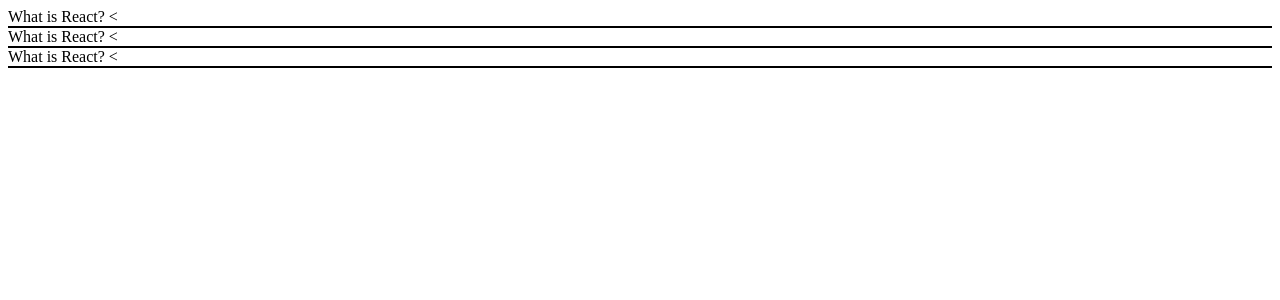
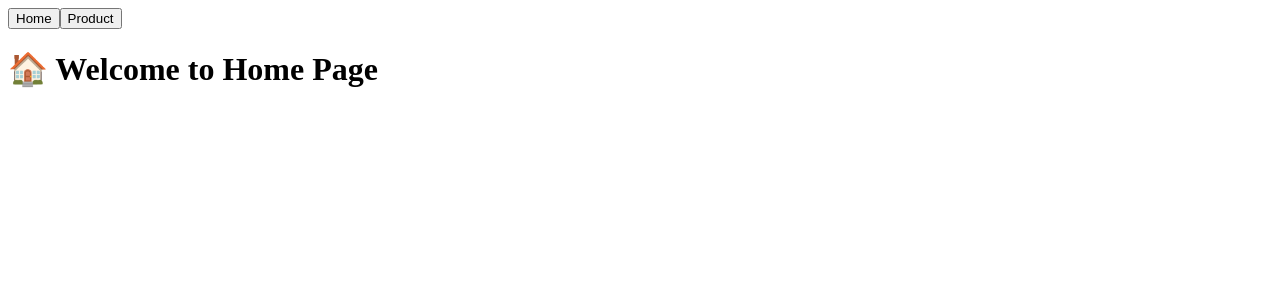
Before and after one commit to Hrithik-14/react-1, a React (Vite) app: page / in a window 1280 px wide. Shown: the top 300 px of the page. Built offline with nearby package versions, Linux system fonts and the light colour scheme.

Commit message:
first commit

```diff
--- a/package.json
+++ b/package.json
@@ -15,7 +15,8 @@
   "dependencies": {
     "deploy": "^1.0.3",
     "react": "^19.0.0",
-    "react-dom": "^19.0.0"
+    "react-dom": "^19.0.0",
+    "react-router-dom": "^7.4.0"
   },
   "devDependencies": {
     "@eslint/js": "^9.21.0",
--- a/src/App.jsx
+++ b/src/App.jsx
@@ -1,41 +1,92 @@
-import React, { useState } from 'react'
+// import React from 'react'
+// import Question from './Question'
+// import {BrowserRouter,Routes,Route} from 'react-router-dom'
+// import ProductDetails from './ProductDetails'
 
-function App() {
+// function App() {
 
 
-  const faqs = [
-    {
-      question : "What is React?",
-      answer : "React is javascript"
-    },
-    {
-      question : "What is React?",
-      answer : "React is javascript"
-    },
-    {
-      question : "What is React?",
-      answer : "React is javascript"
-    }
-  ]
 
-  const [isActive, setIsActive] = useState(null)
+//   return (
+//     // <Question/>
+//     <BrowserRouter>
+//     <Routes>
+//       <Route path="/" element={<Home />} />
+//       <Route path="/product/:id" element={<ProductDetails />} />
+//     </Routes>
+//     </BrowserRouter>
+//   )
+// }
 
-  const toggleAns = (index) => {
-    setIsActive( isActive === index ? null : index)
-  }
+// export default App
+
+import React from "react";
+import { BrowserRouter as Router, Route, Routes, Link, useParams, useNavigate } from "react-router-dom";
+
+// 📌 Navbar Component
+function Navbar() {
+  const navigate = useNavigate()
   return (
-    <div className="App">
-    {faqs.map((faq, index) => (
-      <div key={faq.index} style={{ borderBottom: "2px solid black" }}>
-        <div onClick={() => toggleAns(index)}>
-          {faq.question} <span>{isActive === index ? ">" : "<"}</span>
-        </div>
-        <div>{isActive === index && <div>{faq.answer}</div>}</div>
-      </div>
-    ))}
-    </div>
-
-  )
+    <nav className="p-4 bg-blue-500 text-white flex gap-4">
+      {/* <Link to="/">Home</Link>
+      <Link to="/products">Products</Link> */}
+      <button
+      onClick={() => navigate('/')}
+      >Home</button>
+      <button
+      onClick={() => navigate('/products')}
+      >Product</button>
+    </nav>
+  );
 }
 
-export default App
+// 📌 Home Page
+function Home() {
+  return <h1 className="text-center mt-5">🏠 Welcome to Home Page</h1>;
+}
+
+// 📌 Products Page (List of Products)
+function Products() {
+  const productList = [
+    { id: 1, name: "Laptop" },
+    { id: 2, name: "Smartphone" },
+    { id: 3, name: "Headphones" }
+  ];
+  const navigate = useNavigate()
+
+  return (
+    <div className="text-center mt-5">
+      <h1>🛍️ Products List</h1>
+      {productList.map((product) => (
+        <p key={product.id}>
+          {/* <Link to={`/products/${product.id}`}>{product.name}</Link> */}
+          <button
+          onClick={() =>{
+            navigate(`/products/${product.id}`)
+          }}
+          >{product.name}</button>
+        </p>
+      ))}
+    </div>
+  );
+}
+
+// 📌 Product Details Page (Dynamic Routing with useParams)
+function ProductDetails() {
+  const { productId } = useParams();
+  return <h1 className="text-center mt-5">🛍️ Product Details for ID: {productId}</h1>;
+}
+
+// 📌 Main App Component with Routing
+export default function App() {
+  return (
+    <Router>
+      <Navbar />
+      <Routes>
+        <Route path="/" element={<Home />} />
+        <Route path="/products" element={<Products />} />
+        <Route path="/products/:productId" element={<ProductDetails />} />
+      </Routes>
+    </Router>
+  );
+}
--- /dev/null
+++ b/src/ProductDetails.jsx
@@ -0,0 +1,30 @@
+
+
+import React from 'react'
+import { useParams } from 'react-router-dom';
+
+const productData = {
+    1: { name: "Baby Stroller", price: "$200", description: "Comfortable stroller for your baby." },
+    2: { name: "Baby Bottle", price: "$20", description: "Safe and BPA-free feeding bottle." },
+    3: { name: "Diapers", price: "$50", description: "Soft and absorbent baby diapers." },
+  };
+
+function ProductDetails() {
+
+    const {id} = useParams()
+    const product = productData[id]
+
+    if(!product){
+        return <h2>Product NOt Found</h2>
+    }
+  return (
+    <div>
+        <h2>{product.name}</h2>
+        <p>Price: {product.price}</p>
+        <p>Description: {product.description}</p>
+
+    </div>
+  )
+}
+
+export default ProductDetails
--- /dev/null
+++ b/src/Question.jsx
@@ -0,0 +1,38 @@
+import React, { useState } from 'react'
+
+function Question() {
+    const faqs = [
+        {
+          question : "What is React?",
+          answer : "React is javascript"
+        },
+        {
+          question : "What is React?",
+          answer : "React is javascript"
+        },
+        {
+          question : "What is React?",
+          answer : "React is javascript"
+        }
+      ]
+
+      const [isActive, setIsActive] = useState(null)
+
+      const toggleAns = (index) => {
+        setIsActive( isActive === index ? null : index)
+      }
+  return (
+    <div className="App">
+    {faqs.map((faq, index) => (
+      <div key={faq.index} style={{ borderBottom: "2px solid black" }}>
+        <div onClick={() => toggleAns(index)}>
+          {faq.question} <span>{isActive === index ? ">" : "<"}</span>
+        </div>
+        <div>{isActive === index && <div>{faq.answer}</div>}</div>
+      </div>
+    ))}
+    </div>
+  )
+}
+
+export default Question
```
Also changed, not shown: src/Home.jsx (added, +9 -0 lines), src/Navbar.jsx (added, +25 -0 lines), src/ProductList.jsx (added, +24 -0 lines), 1 other file (tests, documents, lock files or other folders).
